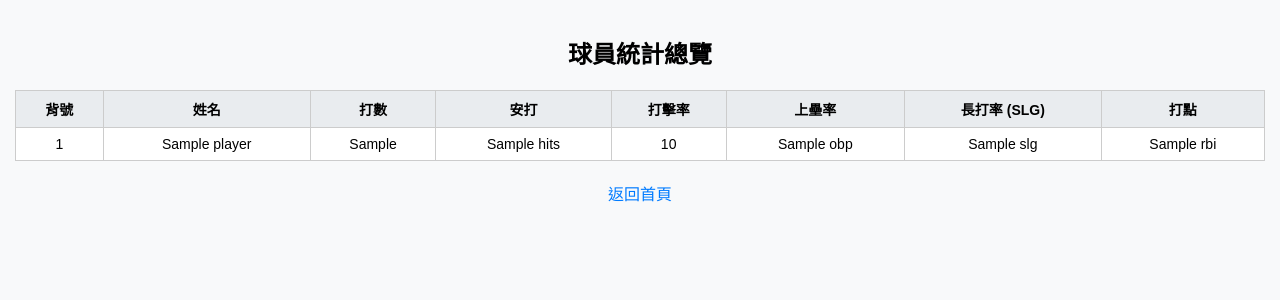
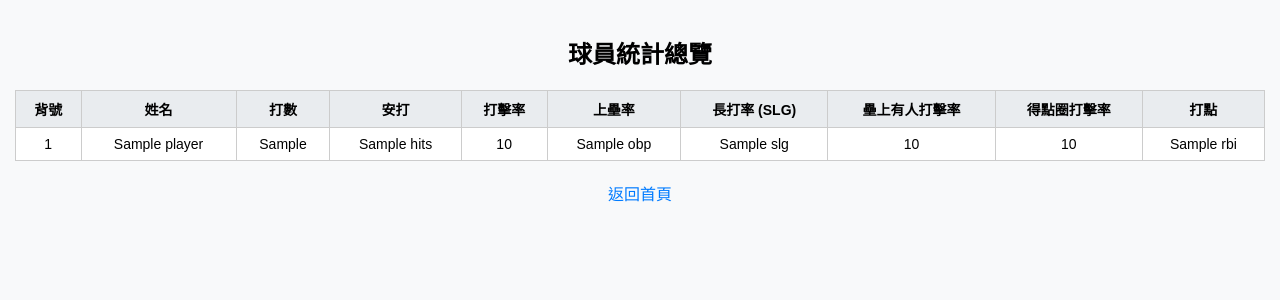
Before and after one commit to timchan1226/softball, a Flask app: template templates/summary.html in a window 1280 px wide. Shown: the top 300 px of the page. Run offline with Flask 3, Linux system fonts and the light colour scheme; the template is opened without the code that fills it: most values are stand-ins (such as "Sample title", 1, 10 or a date in 2020); some libraries are stand-ins or nearby versions.

Commit message:
Update summary.html

```diff
--- a/templates/summary.html
+++ b/templates/summary.html
@@ -63,6 +63,8 @@
           <th>打擊率</th>
           <th>上壘率</th>
           <th>長打率 (SLG)</th>
+          <th>壘上有人打擊率</th>
+          <th>得點圈打擊率</th>
           <th>打點</th>
         </tr>
       </thead>
@@ -76,6 +78,8 @@
             <td>{{ player.average }}</td>
             <td>{{ player.obp }}</td>
             <td>{{ player.slg }}</td>
+            <td>{{ player.runner_avg }}</td>
+            <td>{{ player.risp_avg }}</td>
             <td>{{ player.rbi }}</td>
           </tr>
         {% endfor %}
```
